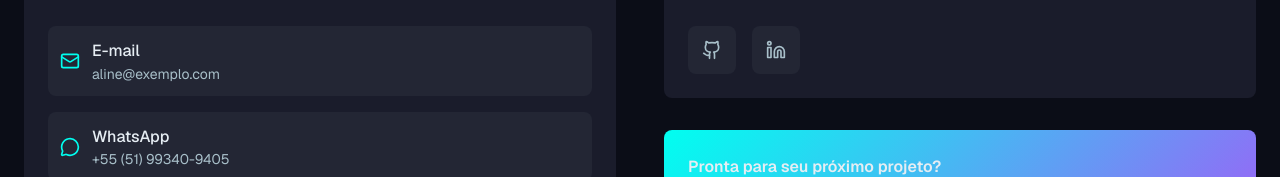
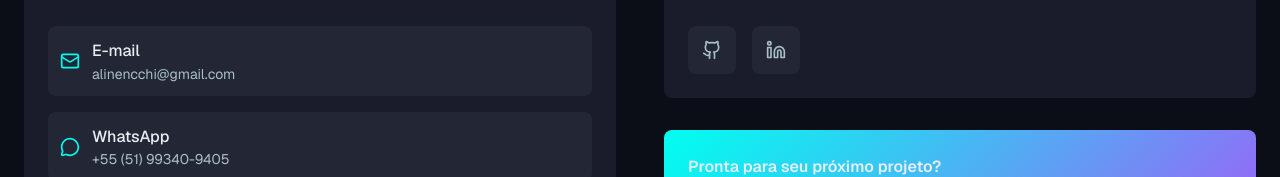
Before and after one commit to alinenecchi/adnr-tech-portfolio, a Next.js app: page / in a window 1280 px wide. Shown: the part 6173-6350 px from the top of the page. Built offline with nearby package versions, Linux system fonts and the light colour scheme.

Commit message:
fix: adjustments

```diff
--- a/components/organisms/contact-section/index.tsx
+++ b/components/organisms/contact-section/index.tsx
@@ -26,7 +26,7 @@ export const ContactSection: React.FC<ContactSectionProps> = ({
     {
       icon: Mail,
       label: "E-mail",
-      value: "aline@exemplo.com",
+      value: "alinencchi@gmail.com",
       href: "mailto:alinencchi@gmail.com",
     },
     {
```
